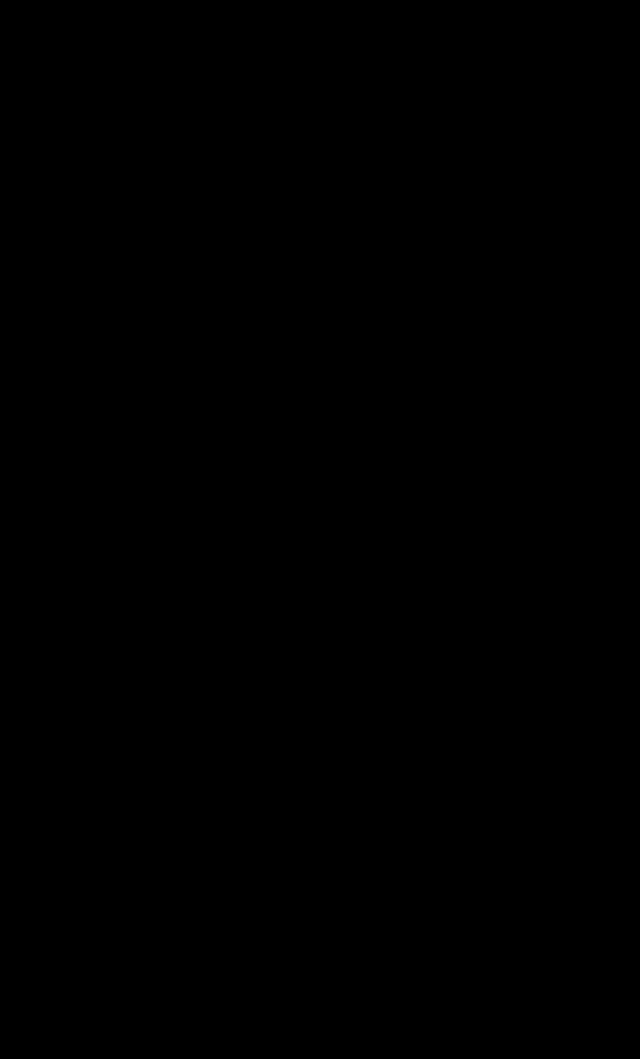
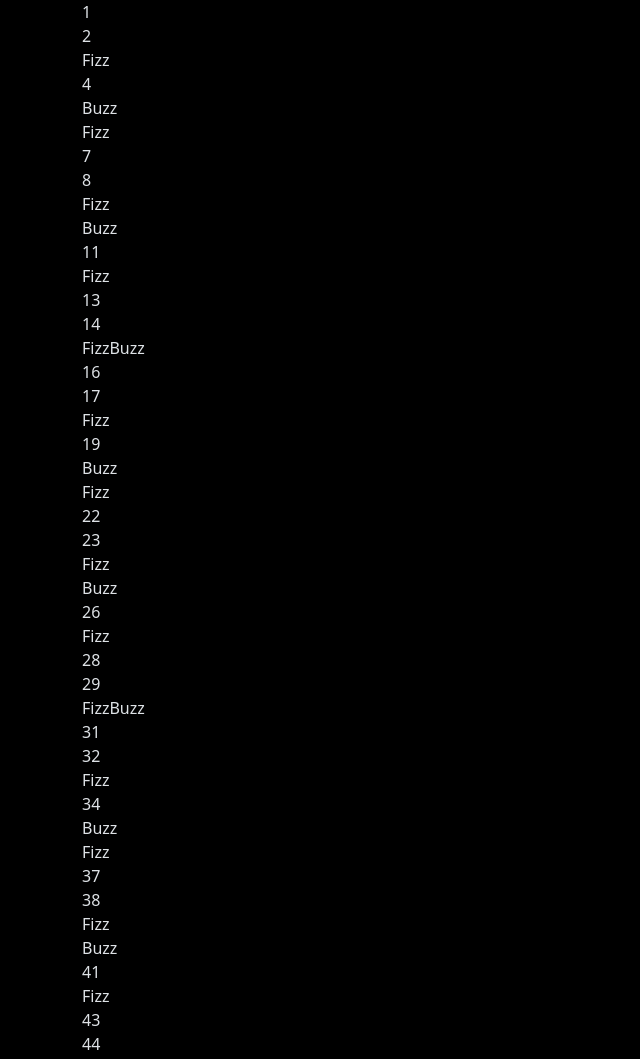
Before and after one commit to lucafagiolini/js-fizzbuzz, a plain HTML site: page index.html in a window 1280 px wide. Shown: the top 1059 px of the page, without its empty margins (0-640 px from the left). Before the commit the page ends 800 px from the top, so only its background shows below. Drawn offline with nearby package versions, Linux system fonts and the light colour scheme.

Commit message:
print and class created

```diff
--- a/index.html
+++ b/index.html
@@ -26,7 +26,7 @@
 
 
 <body data-bs-theme="dark">
-    <div id="grid" class="container">
+    <div id="grid-square" class="container">
 
     </div>
 
--- a/js/script.js
+++ b/js/script.js
@@ -1,19 +1,26 @@
+const gridSquare = document.createElement("div")
 
 for (let i = 1; i <= 100; i++) {
+
     // se il numero è divisibile per 3 e 5 allora stampa FizzBuzz
     if (i % 3 === 0 && i % 5 === 0) {
+        document.getElementById("grid-square").innerHTML += "<div class='FizzBuzz square'>FizzBuzz</div>"
         console.log("FizzBuzz")
     }
     // se il numero è divisibile per 3 allora stampa Fizz
     else if (i % 3 === 0) {
+        document.getElementById("grid-square").innerHTML += "<div class='Fizz square'>Fizz</div>"
         console.log("Fizz")
     }
     // se il numero è divisibile per 5 allora stampa Buzz
     else if (i % 5 === 0) {
+        document.getElementById("grid-square").innerHTML += "<div class='Buzz square'>Buzz</div>"
+
         console.log("Buzz")
     }
     // altrimenti stampa il valore di (i)
     else {
+        document.getElementById("grid-square").innerHTML += "<div class='square'>" + i + "</div>"
         console.log(i)
     }
 }
```
